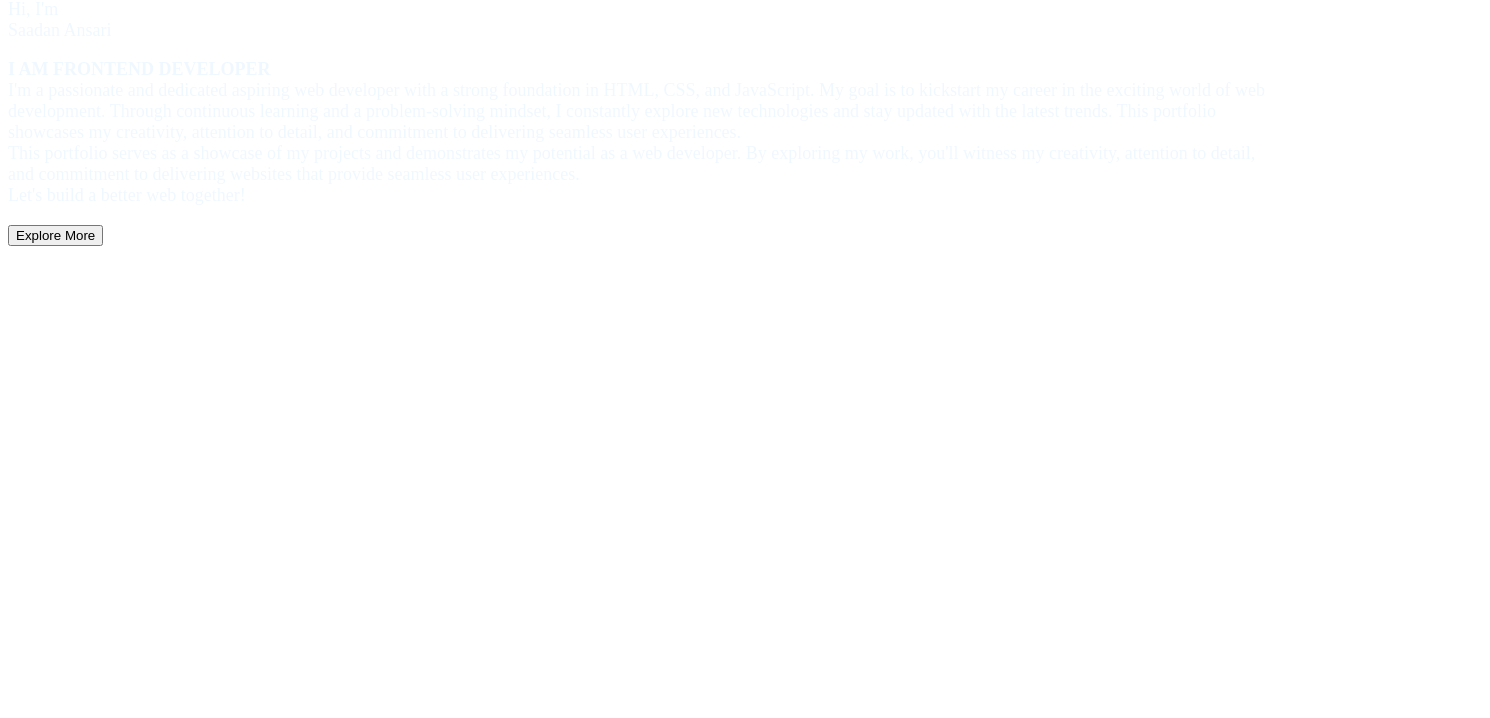
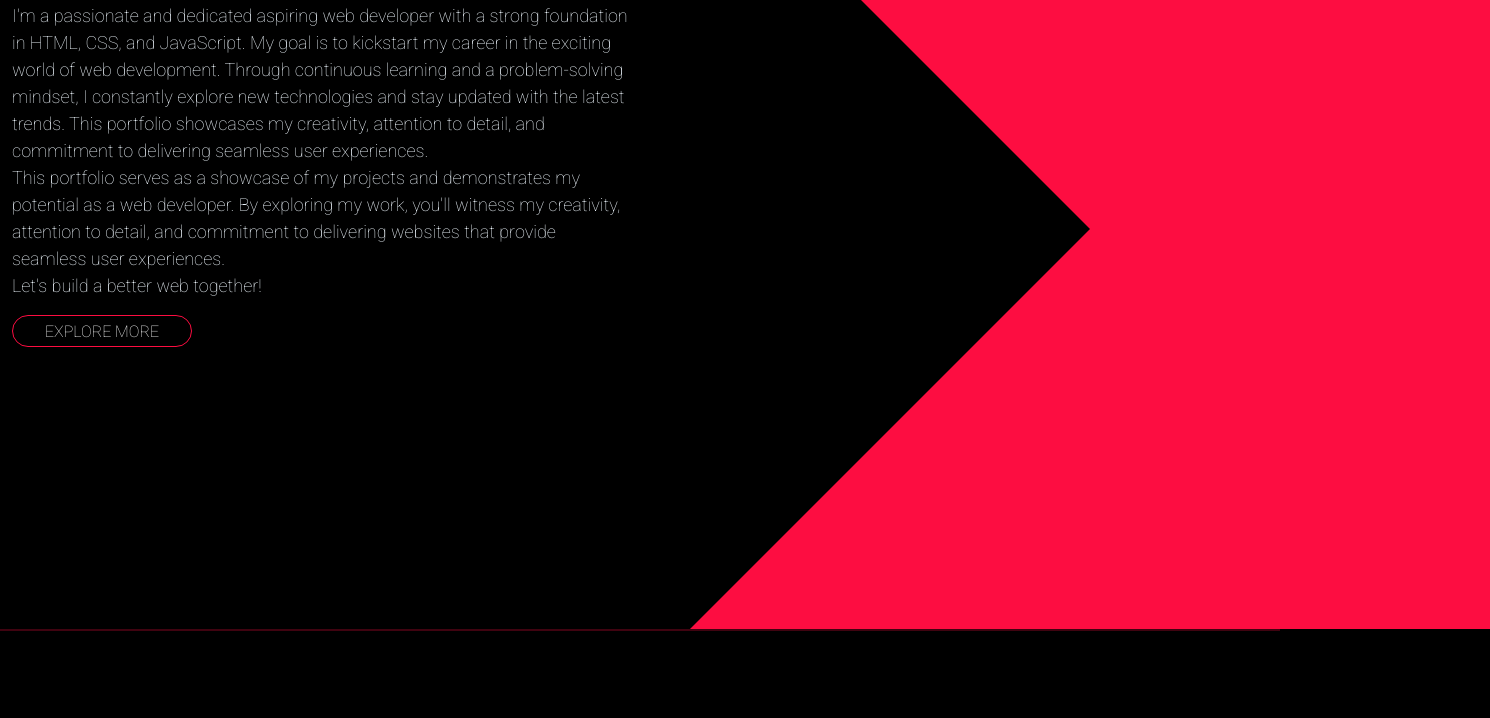
Before and after one commit to Sadan-max/portfolio, a plain HTML site: page index.html in a window 1280 px wide. Shown: the part 171-889 px from the top of the page, 1490 px wide, since content can reach past the window. Drawn offline with nearby package versions, Linux system fonts and the light colour scheme.

Commit message:
Update index.html

```diff
--- a/index.html
+++ b/index.html
@@ -10,8 +10,8 @@
     <link rel="stylesheet" href="https://cdnjs.cloudflare.com/ajax/libs/font-awesome/6.4.0/css/all.min.css"
         integrity="sha512-iecdLmaskl7CVkqkXNQ/ZH/XLlvWZOJyj7Yy7tcenmpD1ypASozpmT/E0iPtmFIB46ZmdtAc9eNBvH0H/ZpiBw=="
         crossorigin="anonymous" referrerpolicy="no-referrer" />
-    <link rel="stylesheet" href="css/bootstrap.min.cs">
-    <link rel="stylesheet" href="css/style.cs">
+    <link rel="stylesheet" href="css/bootstrap.min.css">
+    <link rel="stylesheet" href="css/style.css">
     <title>portfolio</title>
 </head>
 
```
